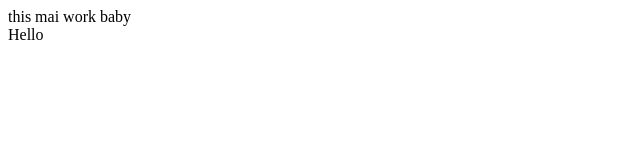
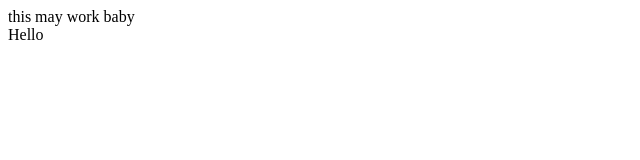
Before and after one commit to Deggo8a/tutorial-github, a plain HTML site: page index.html in a window 1280 px wide. Shown: the full height of the page, 0-640 px from the left. Drawn offline with Linux system fonts and the light colour scheme.

```diff
--- a/index.html
+++ b/index.html
@@ -1,3 +1,3 @@
-<header> this mai work baby</header>
+<header> this may work baby</header>
 
 <div>Hello</div>
```
